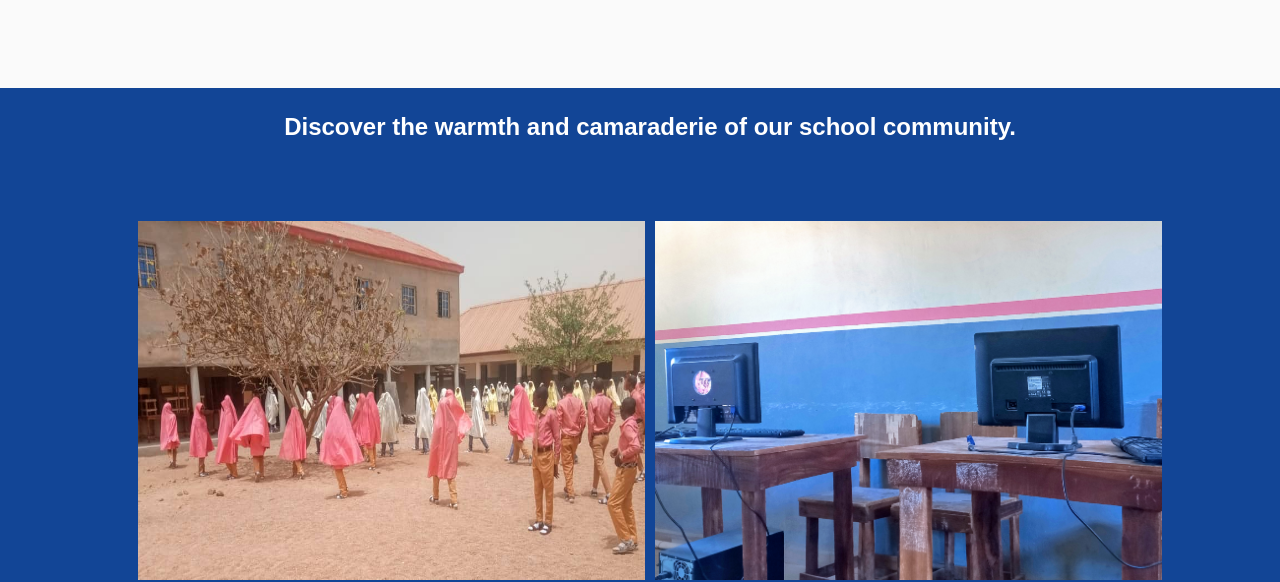
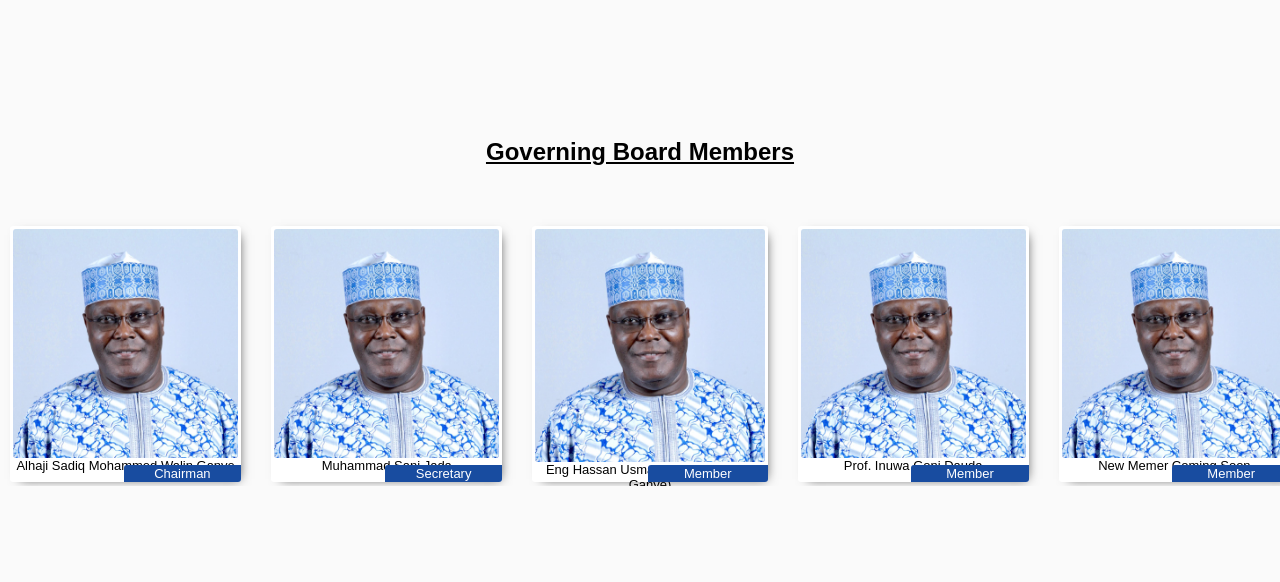
Before and after one commit to Adamumujtaba/model, a React (Vite) app: page / in a window 1280 px wide. Shown: the part 4260-4842 px from the top of the page. Built offline with nearby package versions, Linux system fonts and the light colour scheme.

Commit message:
Add governing members details and card design

```diff
--- a/src/components/navbar/navbar.css
+++ b/src/components/navbar/navbar.css
@@ -48,9 +48,6 @@
   height: 50px;
   list-style: none;
   margin: 0;
-}
-.menu-item-container{
-  /* background: green; */
 }
 .nav-item {
   height: 50px;
--- a/src/index.css
+++ b/src/index.css
@@ -1,14 +1,18 @@
 @import "react-image-gallery/styles/css/image-gallery.css";
 :root{
+	--primary:#184ca0;
 	--16px:1rem;
 	--24px:1.5rem;
 	--32px:2rem;
 	--64px:4rem;
 	--100px:6.25rem;
+	--150px:9.375rem;
+	--180px:11.25rem;
 	--200px:12.25rem;
 	--300px:18.75rem;
 	--400px:25rem;
 	--500px:31.25rem;
 	--600px:37.5rem;
 	--760px:47.5rem;
+
 }
--- a/src/pages/home/board.tsx
+++ b/src/pages/home/board.tsx
@@ -1,96 +1,98 @@
-import ImageGallery from 'react-image-gallery';
+// import ImageGallery from 'react-image-gallery';
 import styled from 'styled-components';
-import Waziri from '../../images/waziri.jpg';
+// import Waziri from '../../images/waziri.jpg';
+import Atiku from '../../images/atiku.jpg';
 
-const images = [
-  {
-    original: Waziri,
-    thumbnail: Waziri,
-    title: 'Late Waziri',
-  },
-  {
-    original: 'https://picsum.photos/id/1018/1000/600/',
-    thumbnail: 'https://picsum.photos/id/1018/250/150/',
-    title: 'Alh Sani Jada',
-  },
-  {
-    original: 'https://picsum.photos/id/1015/1000/600/',
-    thumbnail: 'https://picsum.photos/id/1015/250/150/',
-    title: 'Alh. Dan Azumi',
-  },
-  {
-    original: 'https://picsum.photos/id/1015/1000/600/',
-    thumbnail: 'https://picsum.photos/id/1015/250/150/',
-    title: 'Muhammad Modibbo Babbawa Ganye',
-  },
-  {
-    original: 'https://picsum.photos/id/1019/1000/600/',
-    thumbnail: 'https://picsum.photos/id/1019/250/150/',
-    title: 'Alh. Abdulkarim Imam Jada',
-  },
+// const images = [
+//   {
+//     original: Waziri,
+//     thumbnail: Waziri,
+//     title: 'Late Waziri',
+//   },
+//   {
+//     original: 'https://picsum.photos/id/1018/1000/600/',
+//     thumbnail: 'https://picsum.photos/id/1018/250/150/',
+//     title: 'Alh Sani Jada',
+//   },
+//   {
+//     original: 'https://picsum.photos/id/1015/1000/600/',
+//     thumbnail: 'https://picsum.photos/id/1015/250/150/',
+//     title: 'Alh. Dan Azumi',
+//   },
+//   {
+//     original: 'https://picsum.photos/id/1015/1000/600/',
+//     thumbnail: 'https://picsum.photos/id/1015/250/150/',
+//     title: 'Muhammad Modibbo Babbawa Ganye',
+//   },
+//   {
+//     original: 'https://picsum.photos/id/1019/1000/600/',
+//     thumbnail: 'https://picsum.photos/id/1019/250/150/',
+//     title: 'Alh. Abdulkarim Imam Jada',
+//   },
 
-  {
-    original: 'https://picsum.photos/id/1019/1000/600/',
-    thumbnail: 'https://picsum.photos/id/1019/250/150/',
-    title: 'Late. Alh Iya Haske',
-  },
-  {
-    original: 'https://picsum.photos/id/1019/1000/600/',
-    thumbnail: 'https://picsum.photos/id/1019/250/150/',
-    title: 'Abubakar Garba Toungo',
-  },
-  {
-    original: 'https://picsum.photos/id/1019/1000/600/',
-    thumbnail: 'https://picsum.photos/id/1019/250/150/',
-    title: "Modibbo Saa'du",
-  },
-  {
-    original: 'https://picsum.photos/id/1019/1000/600/',
-    thumbnail: 'https://picsum.photos/id/1019/250/150/',
-    title: 'Sec. Traditional Council Ganye',
-  },
-  {
-    original: 'https://picsum.photos/id/1019/1000/600/',
-    thumbnail: 'https://picsum.photos/id/1019/250/150/',
-    title: 'Abubakar Garba Toungo',
-  },
-  {
-    original: 'https://picsum.photos/id/1019/1000/600/',
-    thumbnail: 'https://picsum.photos/id/1019/250/150/',
-    title: 'Alh. Idris Sulaiman',
-  },
-];
+//   {
+//     original: 'https://picsum.photos/id/1019/1000/600/',
+//     thumbnail: 'https://picsum.photos/id/1019/250/150/',
+//     title: 'Late. Alh Iya Haske',
+//   },
+//   {
+//     original: 'https://picsum.photos/id/1019/1000/600/',
+//     thumbnail: 'https://picsum.photos/id/1019/250/150/',
+//     title: 'Abubakar Garba Toungo',
+//   },
+//   {
+//     original: 'https://picsum.photos/id/1019/1000/600/',
+//     thumbnail: 'https://picsum.photos/id/1019/250/150/',
+//     title: "Modibbo Saa'du",
+//   },
+//   {
+//     original: 'https://picsum.photos/id/1019/1000/600/',
+//     thumbnail: 'https://picsum.photos/id/1019/250/150/',
+//     title: 'Sec. Traditional Council Ganye',
+//   },
+//   {
+//     original: 'https://picsum.photos/id/1019/1000/600/',
+//     thumbnail: 'https://picsum.photos/id/1019/250/150/',
+//     title: 'Abubakar Garba Toungo',
+//   },
+//   {
+//     original: 'https://picsum.photos/id/1019/1000/600/',
+//     thumbnail: 'https://picsum.photos/id/1019/250/150/',
+//     title: 'Alh. Idris Sulaiman',
+//   },
+// ];
 
-const CustomImage = ({ image, ...rest }: any) => {
-  return (
-    <ImageCard>
-      <img {...rest} src={image.original} alt={image.originalAlt} />
-      <div
-        style={{
-          position: 'absolute',
-          bottom: 10,
-          left: 0,
-          right: 0,
-          textAlign: 'center',
-          fontSize: '17px',
-          fontWeight: 'bold',
-          color: '#fff',
-          // backgroundColor: 'rgba(0, 0, 0, 0.229)',
-          padding: '20px',
-          width: '30%',
-          margin: 'auto',
-        }}>
-        {image.title}
-      </div>
-    </ImageCard>
-  );
-};
+// const CustomImage = ({ image, ...rest }: any) => {
+//   return (
+//     <ImageCard>
+//       <img {...rest} src={image.original} alt={image.originalAlt} />
+//       <div
+//         style={{
+//           position: 'absolute',
+//           bottom: 10,
+//           left: 0,
+//           right: 0,
+//           textAlign: 'center',
+//           fontSize: '17px',
+//           fontWeight: 'bold',
+//           color: '#fff',
+//           // backgroundColor: 'rgba(0, 0, 0, 0.229)',
+//           padding: '20px',
+//           width: '30%',
+//           margin: 'auto',
+//         }}>
+//         {image.title}
+//       </div>
+//     </ImageCard>
+//   );
+// };
 
 function Board() {
   return (
-    <div style={{ margin: '40px auto' }}>
-      <Header>Management Board</Header>
-      <ImageGallery
+    <>
+      <div style={{ margin: '40px auto' }}>
+        <Header>Governing Board Members</Header>
+        {/* <ImageGallery
         items={images}
         disableThumbnailScroll={true}
         autoPlay={true}
@@ -100,14 +102,117 @@ function Board() {
         startIndex={0}
         // onPlay={}
         renderItem={(item) => <CustomImage image={item} {...item} />}
-
         // showFullscreenButton={false}
-      />
-    </div>
+      /> */}
+      </div>
+      <Container>
+        <UserCard>
+          <div>
+            <img src={Atiku} />
+          </div>
+          <div>
+            <p>Alhaji Sadiq Mohammed Walin Ganye</p>
+            <span>Chairman</span>
+          </div>
+        </UserCard>
+        <UserCard>
+          <div>
+            <img src={Atiku} />
+          </div>
+          <div>
+            <p>Muhammad Sani Jada </p>
+            <span>Secretary</span>
+          </div>
+        </UserCard>
+        <UserCard>
+          <div>
+            <img src={Atiku} />
+          </div>
+          <div>
+            <p>Eng Hassan Usman Othman (Tafida Ganye)</p>
+            <span>Member</span>
+          </div>
+        </UserCard>
+        <UserCard>
+          <div>
+            <img src={Atiku} />
+          </div>
+          <div>
+            <p>Prof. Inuwa Goni Dauda </p>
+            <span>Member</span>
+          </div>
+        </UserCard>
+        <UserCard>
+          <div>
+            <img src={Atiku} />
+          </div>
+          <div>
+            <p>New Memer Coming Soon</p>
+            <span>Member</span>
+          </div>
+        </UserCard>
+      </Container>
+    </>
   );
 }
 
 export default Board;
+
+const Container = styled.section`
+  /* background: #e8e8e8; */
+  display: flex;
+  justify-content: space-between;
+  text-align: center;
+  gap: 30px;
+  height: 250px;
+  margin-bottom: var(--100px);
+  padding: 10px;
+  width: 100%;
+  overflow-y: hidden;
+  overflow-x: auto;
+`;
+const UserCard = styled.div`
+  min-width: var(--150px);
+  height: 100%;
+  padding: 3px 3px;
+  display: flex;
+  flex-direction: column;
+  justify-content: space-around;
+  background: #fff;
+  border-radius: 3px;
+  position: relative;
+  box-shadow: 4px 3px 11px -6px rgba(0, 0, 0, 0.75);
+  div:nth-child(1) {
+    height: 100%;
+  }
+
+  div:nth-child(2) {
+    height: 30%;
+  }
+  /* margin: 5px; */
+  img {
+    width: 100%;
+    height: 100%;
+    border-radius: 3px;
+  }
+  p,
+  span {
+    font-size: small;
+  }
+  p {
+    height: 50px;
+  }
+  span {
+    position: absolute;
+    background: var(--primary);
+    right: 0;
+    padding: 1px;
+    bottom: 0;
+    width: 50%;
+    color: #fff;
+    border-radius: 3px 0px 3px 0px;
+  }
+`;
 
 const Header = styled.h2`
   /* background-color: red; */
@@ -116,14 +221,14 @@ const Header = styled.h2`
   text-decoration: underline;
 `;
 
-const ImageCard = styled.div`
-  /* background: coral; */
-  position: relative;
-  /* max-height: 300px; */
-  /* min-height: 300px; */
-  height: 500px;
-  img {
-    width: 400px;
-    height: 100%;
-  }
-`;
+// const ImageCard = styled.div`
+//   /* background: coral; */
+//   position: relative;
+//   /* max-height: 300px; */
+//   /* min-height: 300px; */
+//   height: 500px;
+//   img {
+//     width: 400px;
+//     height: 100%;
+//   }
+// `;
--- a/src/pages/home/index.tsx
+++ b/src/pages/home/index.tsx
@@ -9,7 +9,7 @@ import SchImg1 from '../../images/break.jpg';
 import SchImg2 from '../../images/computer3.jpg';
 import Founders from './founders.component';
 import GeoLocation from './geo.location';
-// import Board from './board';
+import Board from './board';
 import MessageCardComponent from '../../components/messagecard';
 import SchoolManagement from './school-management';
 
@@ -70,7 +70,7 @@ function Home() {
         imgUrl={scienceLap}
       />
 
-      {/* <Board /> */}
+      <Board />
 
       <div className="carousel-cont">
         <h2>Discover the warmth and camaraderie of our school community.</h2>
```
